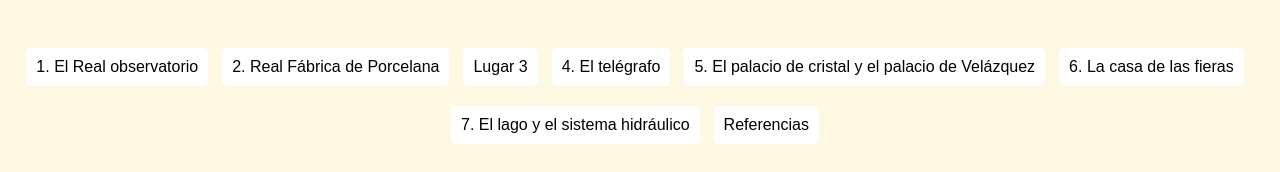
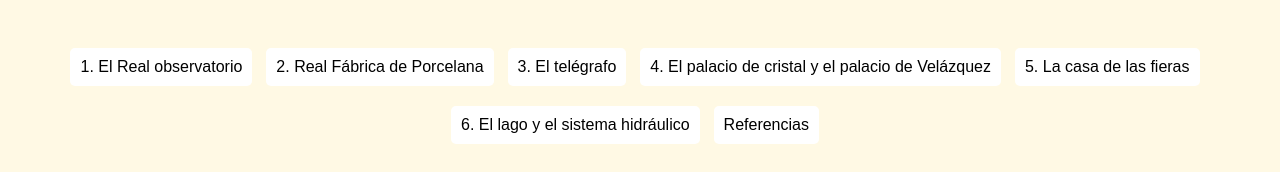
Before and after one commit to carlablas/Audioguia-parque-del-retiro, a plain HTML site: page index.html in a window 1280 px wide. Shown: the part 1238-1410 px from the top of the page. Drawn offline with Linux system fonts and the light colour scheme.

Commit message:
Add files via upload

```diff
--- a/index.html
+++ b/index.html
@@ -55,11 +55,10 @@
 		<div class="button-container">
 			<a href="Ventana1.html"><button>1. El Real observatorio</button></a>
 			<a href="Ventana2.html"><button>2. Real Fábrica de Porcelana</button></a>
-			<a href="Ventana3.html"><button>Lugar 3</button></a>
-			<a href="Ventana4.html"><button>4. El telégrafo</button></a>
-			<a href="Ventana5.html"><button>5. El palacio de cristal y el palacio de Velázquez</button></a>
-			<a href="Ventana6.html"><button>6. La casa de las fieras</button></a>
-			<a href="Ventana7.html"><button>7. El lago y el sistema hidráulico</button></a>
+			<a href="Ventana4.html"><button>3. El telégrafo</button></a>
+			<a href="Ventana5.html"><button>4. El palacio de cristal y el palacio de Velázquez</button></a>
+			<a href="Ventana6.html"><button>5. La casa de las fieras</button></a>
+			<a href="Ventana7.html"><button>6. El lago y el sistema hidráulico</button></a>
 			<a href="Ventana8.html"><button>Referencias</button></a>
 		</div>
 	</main>
```
